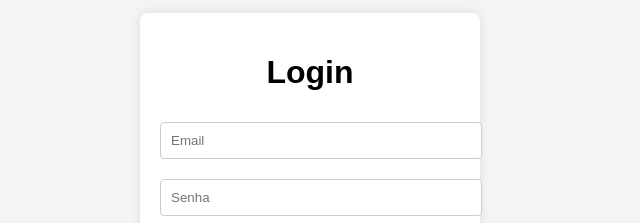
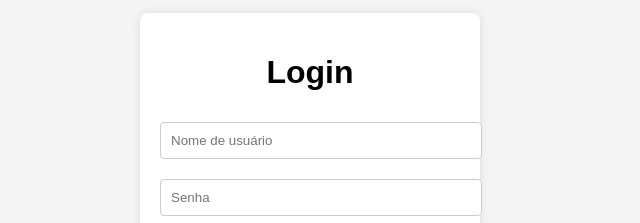
Before and after one commit to pagesitee/AdmContas, a plain HTML site: page index.html in a window 1280 px wide. Shown: the part 228-451 px from the top of the page, 330-970 px from the left. Drawn offline with nearby package versions, Linux system fonts and the light colour scheme.

Commit message:
Update index.html

```diff
--- a/index.html
+++ b/index.html
@@ -10,7 +10,7 @@
     <div class="container">
         <h1>Login</h1>
         <form id="loginForm">
-            <input type="email" id="email" placeholder="Email" required>
+            <input type="text" id="username" placeholder="Nome de usuário" required>
             <input type="password" id="password" placeholder="Senha" required>
             <button type="submit">Entrar</button>
         </form>
@@ -20,7 +20,7 @@
         <div id="registerFormContainer" style="display: none;">
             <h2>Cadastro</h2>
             <form id="registerForm">
-                <input type="email" id="registerEmail" placeholder="Email" required>
+                <input type="text" id="registerUsername" placeholder="Nome de usuário" required>
                 <input type="password" id="registerPassword" placeholder="Senha" required>
                 <button type="submit">Cadastrar</button>
             </form>
```
